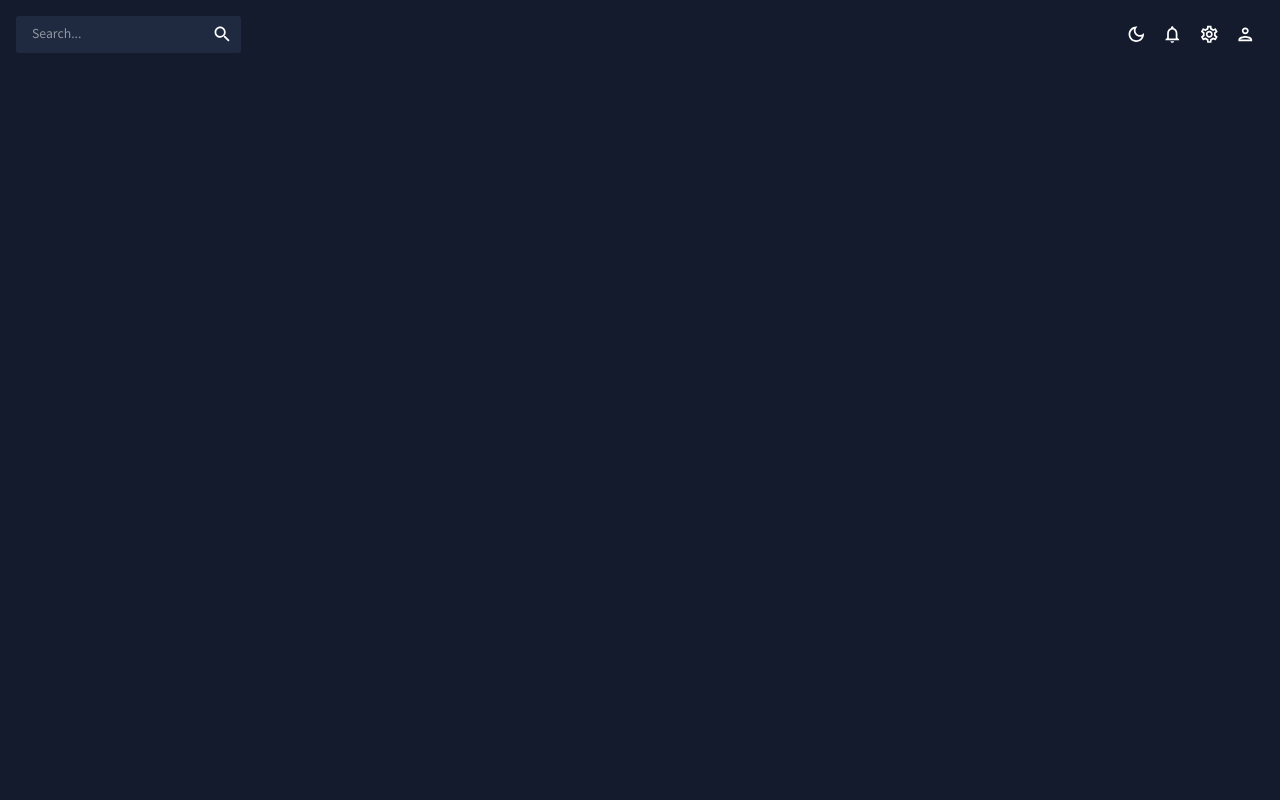
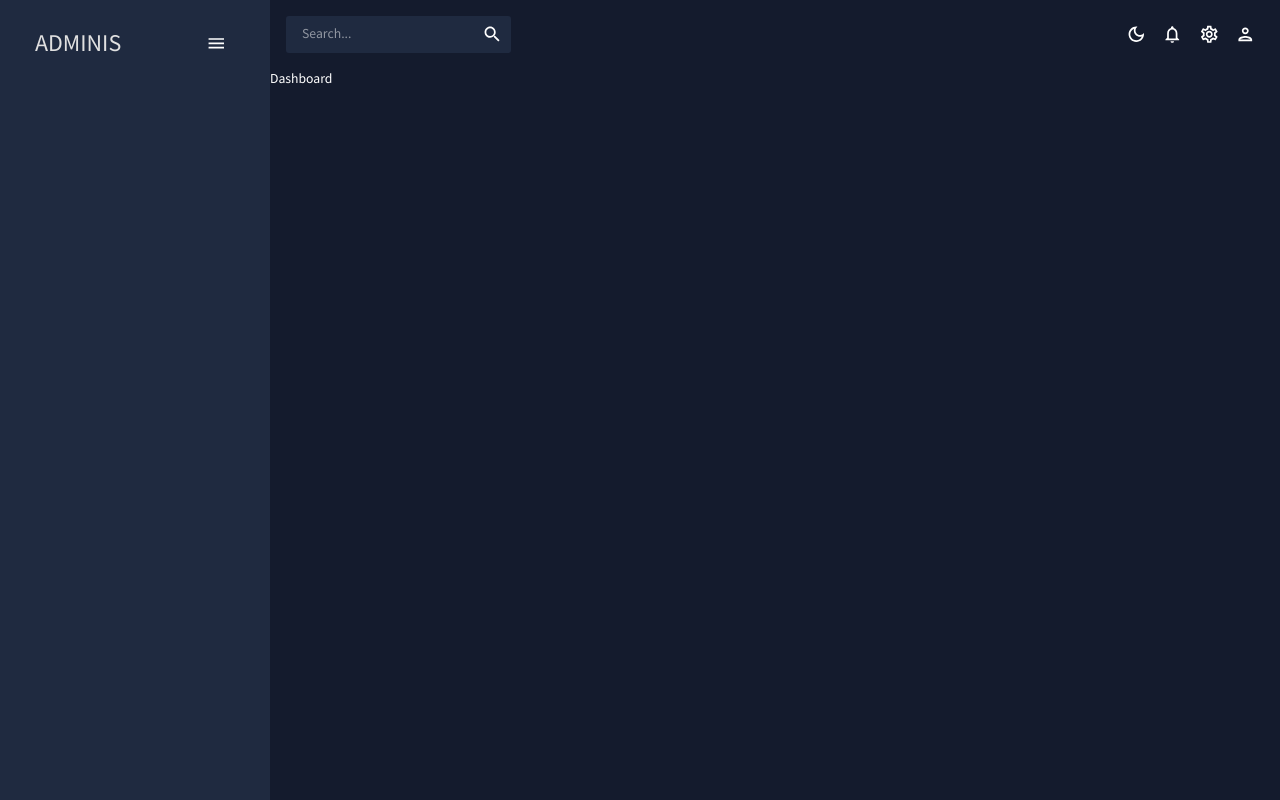
Before and after one commit to abhideepghosh/admin-dashboard, a React (Create React App) app: page / in a window 1280 px wide. Built offline with nearby package versions, Linux system fonts and the light colour scheme.

Commit message:
Sidebar > Toggle Functionality Completed

```diff
--- a/src/App.js
+++ b/src/App.js
@@ -1,6 +1,19 @@
 import { ColorModeContext, useMode } from "./theme";
+import { CssBaseline, ThemeProvider } from "@mui/material";
+import { Routes, Route } from "react-router-dom";
 import Topbar from "./scenes/global/Topbar";
-import { CssBaseline, ThemeProvider } from "@mui/material";
+import Sidebar from "./scenes/global/Sidebar";
+import Dashboard from "./scenes/dashboard";
+// import Team from "./scenes/team";
+// import Invoices from "./scenes/invoices";
+// import Contacts from "./scenes/contacts";
+// import Bar from "./scenes/bar";
+// import Form from "./scenes/form";
+// import Line from "./scenes/line";
+// import Pie from "./scenes/pie";
+// import FAQ from "./scenes/faq";
+// import Geography from "./scenes/geography";
+// import Calendar from "./scenes/calendar/calendar";
 
 function App() {
   const [theme, colorMode] = useMode();
@@ -10,8 +23,22 @@
       <ThemeProvider theme={theme}>
         <CssBaseline />
         <div className="app">
+          <Sidebar />
           <main className="content">
             <Topbar />
+            <Routes>
+              <Route path="/" element={<Dashboard />} />
+              {/* <Route path="/team" element={<Team />} /> */}
+              {/* <Route path="/contacts" element={<Contacts />} /> */}
+              {/* <Route path="/invoices" element={<Invoices />} /> */}
+              {/* <Route path="/form" element={<Form />} /> */}
+              {/* <Route path="/bar" element={<Bar />} /> */}
+              {/* <Route path="/pie" element={<Pie />} /> */}
+              {/* <Route path="/line" element={<Line />} /> */}
+              {/* <Route path="/faq" element={<FAQ />} /> */}
+              {/* <Route path="/calendar" element={<Calendar />} /> */}
+              {/* <Route path="/geography" element={<Geography />} /> */}
+            </Routes>
           </main>
         </div>
       </ThemeProvider>
--- a/src/scenes/global/Sidebar.jsx
+++ b/src/scenes/global/Sidebar.jsx
@@ -1,5 +1,78 @@
+import { useState } from "react";
+import { ProSidebar, Menu, MenuItem } from "react-pro-sidebar";
+import "react-pro-sidebar/dist/css/styles.css";
+import { Box, IconButton, Typography, useTheme } from "@mui/material";
+import { Link } from "react-router-dom";
+import { tokens } from "../../theme";
+import HomeOutlinedIcon from "@mui/icons-material/HomeOutlined";
+import PeopleOutlinedIcon from "@mui/icons-material/PeopleOutlined";
+import ContactsOutlinedIcon from "@mui/icons-material/ContactsOutlined";
+import ReceiptOutlinedIcon from "@mui/icons-material/ReceiptOutlined";
+import PersonOutlinedIcon from "@mui/icons-material/PersonOutlined";
+import CalendarTodayOutlinedIcon from "@mui/icons-material/CalendarTodayOutlined";
+import HelpOutlineOutlinedIcon from "@mui/icons-material/HelpOutlineOutlined";
+import BarChartOutlinedIcon from "@mui/icons-material/BarChartOutlined";
+import PieChartOutlineOutlinedIcon from "@mui/icons-material/PieChartOutlineOutlined";
+import TimelineOutlinedIcon from "@mui/icons-material/TimelineOutlined";
+import MenuOutlinedIcon from "@mui/icons-material/MenuOutlined";
+import MapOutlinedIcon from "@mui/icons-material/MapOutlined";
+
 const Sidebar = () => {
-  return <div>Sidebar</div>;
+  const theme = useTheme();
+  const colors = tokens(theme.palette.mode);
+  const [isCollapsed, setIsCollapsed] = useState(false);
+  const [selected, setSelected] = useState("Dashboard");
+
+  return (
+    <Box
+      sx={{
+        "& .pro-sidebar-inner": {
+          background: `${colors.primary[400]} !important`,
+        },
+        "& .pro-icon-wrapper": {
+          backgroundColor: "transparent !important",
+        },
+        "& .pro-inner-item": {
+          padding: "5px 35px 5px 20px !important",
+        },
+        "& .pro-inner-item:hover": {
+          color: "#868dfb !important",
+        },
+        "& .pro-menu-item.active": {
+          color: "#6870fa !important",
+        },
+      }}
+    >
+      <ProSidebar collapsed={isCollapsed}>
+        <Menu iconShape="square">
+          <MenuItem
+            onClick={() => setIsCollapsed(!isCollapsed)}
+            icon={isCollapsed ? <MenuOutlinedIcon /> : undefined}
+            style={{
+              margin: "10px 0 20px 0",
+              color: colors.grey[100],
+            }}
+          >
+            {!isCollapsed && (
+              <Box
+                display="flex"
+                justifyContent="space-between"
+                alignItems="center"
+                ml="15px"
+              >
+                <Typography variant="h3" color={colors.grey[100]}>
+                  ADMINIS
+                </Typography>
+                <IconButton onClick={() => setIsCollapsed(!isCollapsed)}>
+                  <MenuOutlinedIcon />
+                </IconButton>
+              </Box>
+            )}
+          </MenuItem>
+        </Menu>
+      </ProSidebar>
+    </Box>
+  );
 };
 
 export default Sidebar;
```
